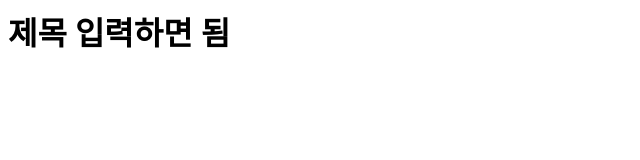
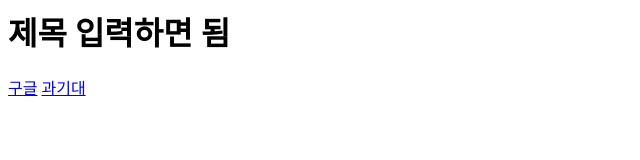
Before and after one commit to junghw0705/junghw0705.github.io, a plain HTML site: page index.html in a window 1280 px wide. Shown: the whole page, without its empty margins (0-640 px from the left). Drawn offline with Linux system fonts and the light colour scheme.

Commit message:
Update index.html

```diff
--- a/index.html
+++ b/index.html
@@ -4,5 +4,7 @@
  </head>
  <body>
    <h1> 제목 입력하면 됨</h1>
+  <a href = "http://google.com">구글</a>
+  <a href = "http://seoultech.ac.kr">과기대</a>
  </body>
 </html>
```
